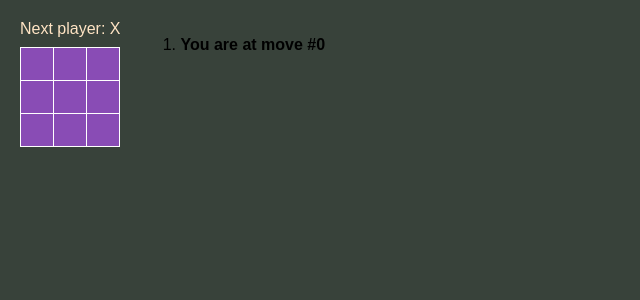
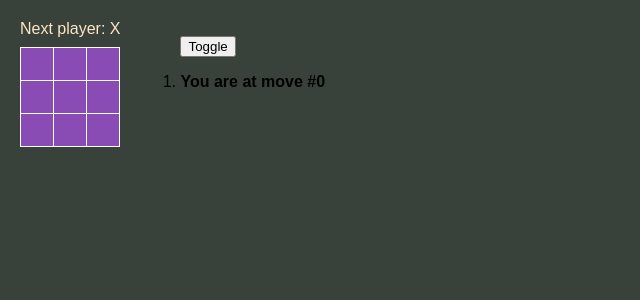
Before and after one commit to Zarif-Karim/Tic-Tac-Toe-React-Docs, a React (Create React App) app in the folder src/: page / in a window 1280 px wide. Shown: the top 300 px of the page, without its empty margins (0-640 px from the left). Built offline with nearby package versions, Linux system fonts and the light colour scheme.

Commit message:
moves ordering done

```diff
--- a/src/App.js
+++ b/src/App.js
@@ -66,7 +66,7 @@ function Board({ rows, cols, xturn, squares, onPlay }) {
   Challenges:
   1. [Done] For the current move only, show “You are at move #…” instead of a button.
   2. [Done] Rewrite Board to use two loops to make the squares instead of hardcoding them.
-  3. Add a toggle button that lets you sort the moves in either ascending or descending order.
+  3. [Done] Add a toggle button that lets you sort the moves in either ascending or descending order.
   4. When someone wins, highlight the three squares that caused the win (and when no one wins, display a message about the result being a draw).
   5. Display the location for each move in the format (row, col) in the move history list.
 */
@@ -76,6 +76,8 @@ export default function Game({ rows, cols }) {
   const [currentMove, setCurrentMove] = useState(0);
   const xturn = currentMove % 2 === 0;
   const currentSquares = history[currentMove];
+
+  const [isAscending, setIsAscending] = useState(true);
 
   function handlePlay(nextSquares) {
     const nextHistory = [...history.slice(0, currentMove + 1), nextSquares];
@@ -116,7 +118,12 @@ export default function Game({ rows, cols }) {
         />
       </div>
       <div className="game-info">
-        <ol>{moves}</ol>
+        <ol>
+          <button onClick={() => setIsAscending(!isAscending)}>Toggle</button>
+        </ol>
+        <ol reversed={!isAscending}>
+          {isAscending ? moves : moves.reverse()}
+        </ol>
       </div>
     </div>
   );
```
